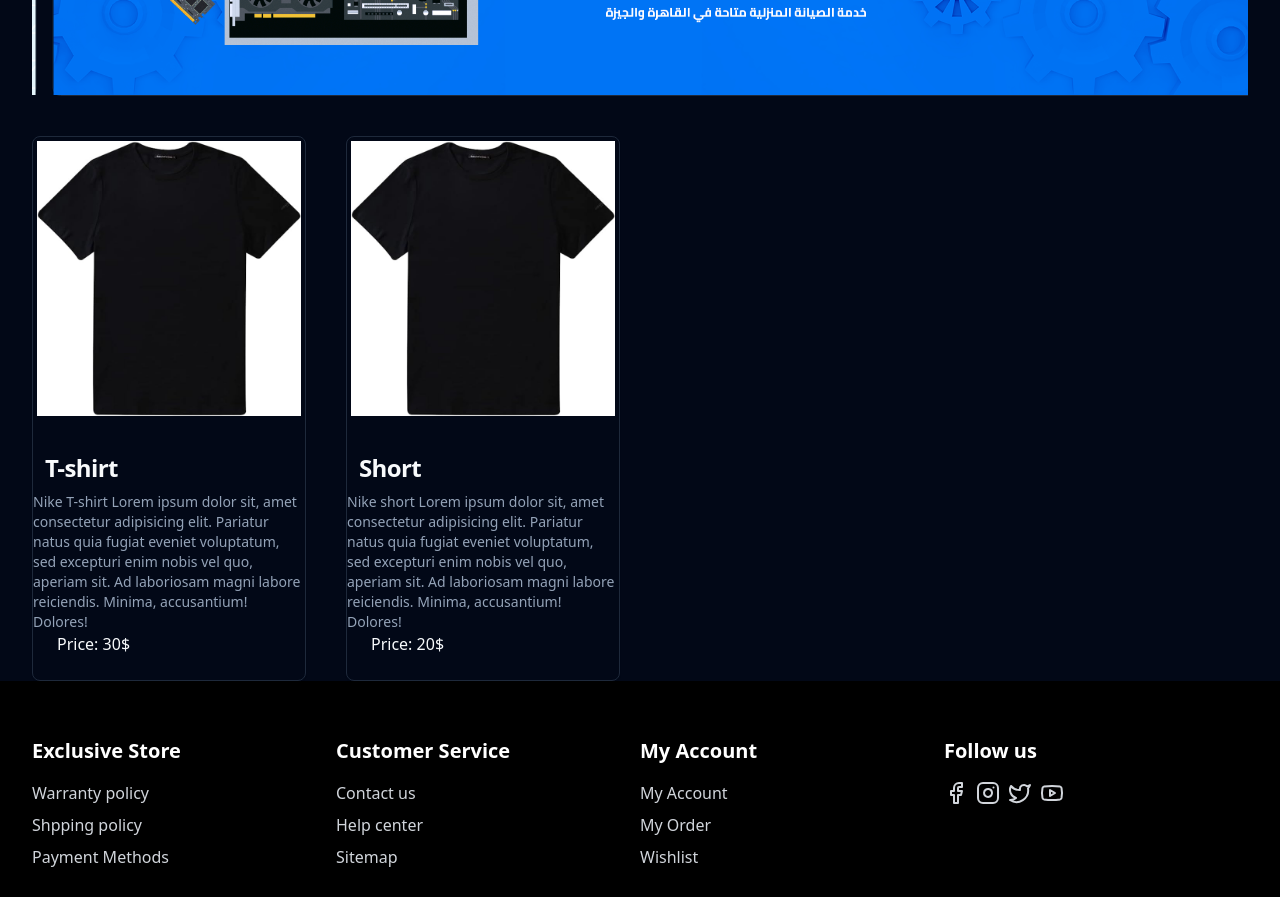
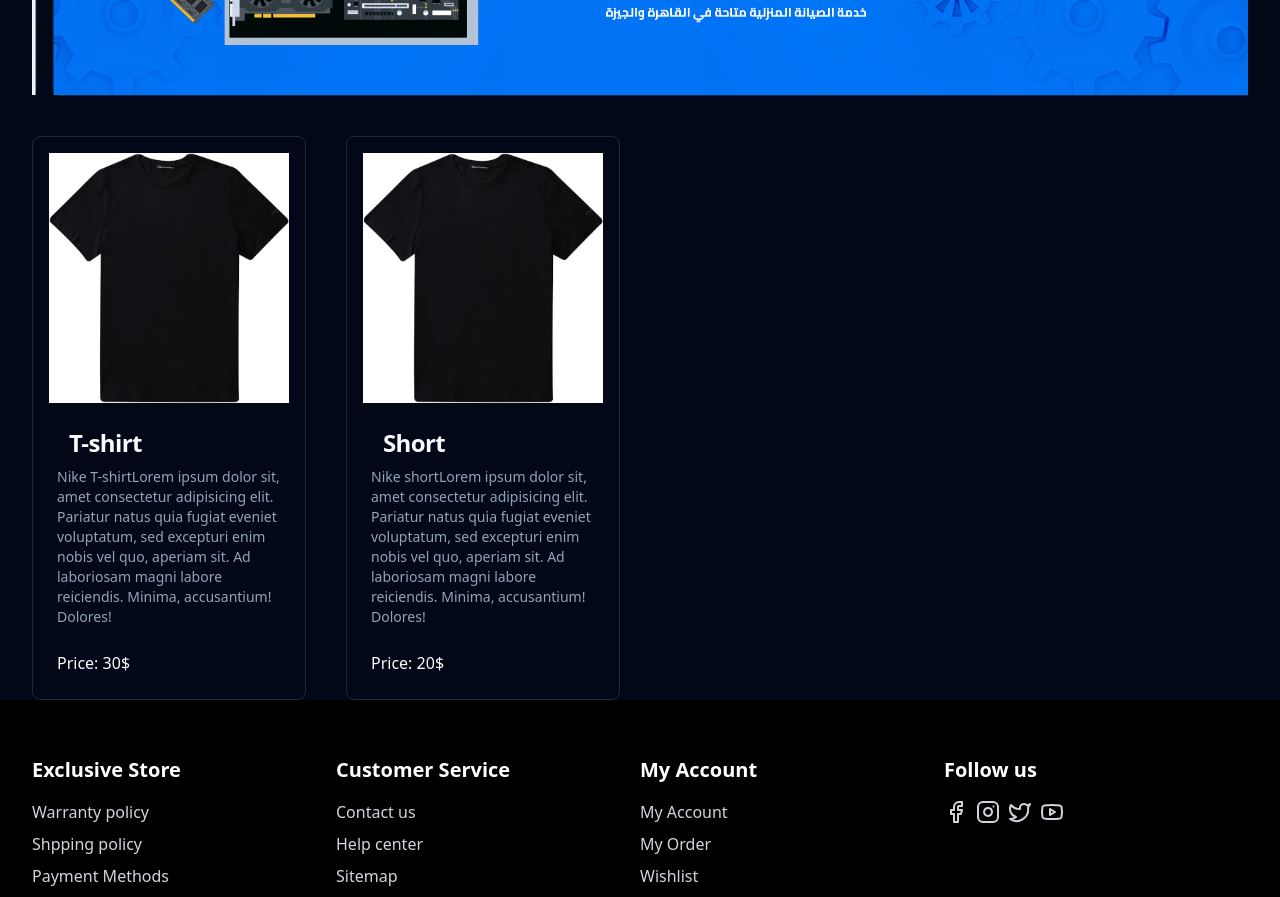
Before and after one commit to AmrMustafa282/E-Commerce, a React (Vite) app: page / in a window 1280 px wide. Shown: the part 420-1317 px from the top of the page. Built offline with nearby package versions, Linux system fonts and the light colour scheme.

Commit message:
Fix Routes !!!!!!!!!!

```diff
--- a/src/App.jsx
+++ b/src/App.jsx
@@ -2,17 +2,17 @@ import { Routes, Route } from "react-router-dom";
 import Home from "./pages/Home";
 import SignIn from "./components/SignIn";
 import SignUp from "./components/SignUp";
+import Product from "./components/Product";
 
 function App() {
   return (
     <>
-
       <Routes>
         <Route path="/" element={<Home />} />
         <Route path="/sign-in" element={<SignIn />} />
         <Route path="/sign-up" element={<SignUp />} />
+        <Route path="/product/:id" element={<Product />} />
       </Routes>
-
     </>
   );
 }
--- a/src/components/Product.jsx
+++ b/src/components/Product.jsx
@@ -7,10 +7,13 @@ const Product = ({ product }) => {
       <CardHeader>
         <img src={Images.product[0]} alt="product.name" />
       </CardHeader>
-      <CardContent></CardContent>
-      <CardTitle>{product.name}</CardTitle>
-      <CardDescription>{product.disc}</CardDescription>
-      <CardFooter>Price: {product.price}</CardFooter>
+      <CardContent>
+        <CardTitle>{product.name}</CardTitle>
+        <CardDescription>{product.disc}</CardDescription>
+      </CardContent>
+      <CardFooter>
+        <p>Price: {product.price}</p>
+      </CardFooter>
     </Card>
   );
 };
--- a/src/components/ui/card.jsx
+++ b/src/components/ui/card.jsx
@@ -12,7 +12,7 @@ const Card = React.forwardRef(({ className, ...props }, ref) => (
 Card.displayName = "Card";
 
 const CardHeader = React.forwardRef(({ className, ...props }, ref) => (
-  <div ref={ref} className={cn("flex flex-col space-y-1.5 p-1", className)} {...props} />
+  <div ref={ref} className={cn("flex flex-col space-y-1.5 p-4", className)} {...props} />
 ));
 CardHeader.displayName = "CardHeader";
 
--- a/src/pages/Home.jsx
+++ b/src/pages/Home.jsx
@@ -4,13 +4,13 @@ const products = [
   {
     id: 1,
     name: "T-shirt",
-    disc: "Nike T-shirt       Lorem ipsum dolor sit, amet consectetur adipisicing elit. Pariatur natus quia fugiat eveniet voluptatum, sed excepturi enim nobis vel quo, aperiam sit. Ad laboriosam magni labore reiciendis. Minima, accusantium! Dolores!",
+    disc: "Nike T-shirtLorem ipsum dolor sit, amet consectetur adipisicing elit. Pariatur natus quia fugiat eveniet voluptatum, sed excepturi enim nobis vel quo, aperiam sit. Ad laboriosam magni labore reiciendis. Minima, accusantium! Dolores!",
     price: "30$",
   },
   {
     id: 2,
     name: "Short",
-    disc: "Nike short         Lorem ipsum dolor sit, amet consectetur adipisicing elit. Pariatur natus quia fugiat eveniet voluptatum, sed excepturi enim nobis vel quo, aperiam sit. Ad laboriosam magni labore reiciendis. Minima, accusantium! Dolores! ",
+    disc: "Nike shortLorem ipsum dolor sit, amet consectetur adipisicing elit. Pariatur natus quia fugiat eveniet voluptatum, sed excepturi enim nobis vel quo, aperiam sit. Ad laboriosam magni labore reiciendis. Minima, accusantium! Dolores! ",
     price: "20$",
   },
 ];
@@ -20,7 +20,9 @@ const Home = () => {
       <HomeCarousel />
       <div className="grid grid-cols-4 mt-10 gap-10">
         {products.map((product) => (
-          <Product key={product.id} product={product} />
+          <a href={`product/${product.id}`} key={product.id}>
+            <Product product={product} />
+          </a>
         ))}
       </div>
     </div>
```
Lines whose indentation alone changed are shown as unchanged.
